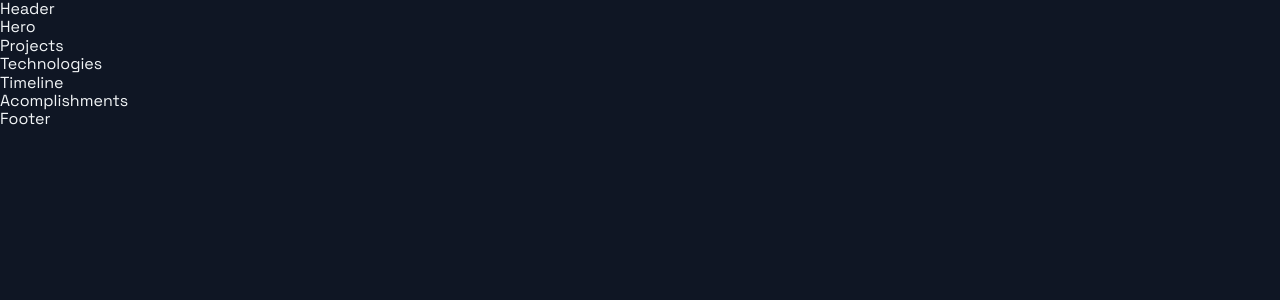
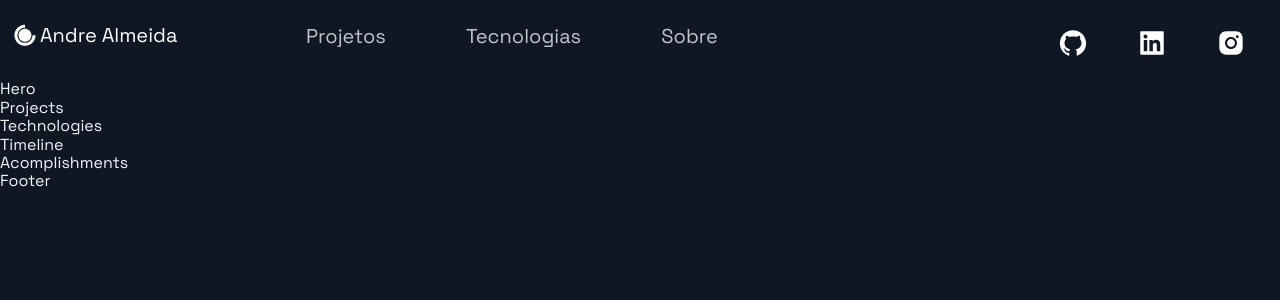
Before and after one commit to aalmeida00/portifolio, a Next.js app: page / in a window 1280 px wide. Shown: the top 300 px of the page. Built offline with nearby package versions, Linux system fonts and the light colour scheme.

Commit message:
feat: Menu section

```diff
--- a/src/components/Header/Header.js
+++ b/src/components/Header/Header.js
@@ -3,12 +3,47 @@ import React from 'react';
 import { AiFillGithub, AiFillInstagram, AiFillLinkedin } from 'react-icons/ai';
 import { DiCssdeck } from 'react-icons/di';
 
-import { Container, Div1, Div2, Div3, NavLink, SocialIcons } from './HeaderStyles';
+import { Container, Div1, Div2, Div3, NavLink, SocialIcons, Span } from './HeaderStyles';
 
 const Header = () =>  (
-  <div>
-    Header
-  </div>
+  <Container>
+    <Div1>
+      <Link href="/">
+        <a style={{display: 'flex', alignItems: 'center', color: 'white', marginBottom: '20px'}}>
+          <DiCssdeck size="3rem"/>
+          <Span>Andre Almeida</Span>
+        </a>
+      </Link>
+    </Div1>
+    <Div2>
+      <li>
+        <Link href="#projects">
+          <NavLink>Projetos</NavLink>
+        </Link>
+      </li>
+      <li>
+        <Link href="#tech">
+          <NavLink>Tecnologias</NavLink>
+        </Link>
+      </li>
+      <li>
+        <Link href="#about">
+          <NavLink>Sobre</NavLink>
+        </Link>
+      </li>
+    </Div2>
+    <Div3>
+      <SocialIcons href="https://github.com/aalmeida00">
+        <AiFillGithub size="3rem"/>
+      </SocialIcons>
+      <SocialIcons href="https://linkedin.com/aalmeida00">
+        <AiFillLinkedin size="3rem"/>
+      </SocialIcons>
+      <SocialIcons href="https://instagram.com/andrx3">
+        <AiFillInstagram size="3rem"/>
+      </SocialIcons>
+    </Div3>
+  </Container>
 );
 
 export default Header;
--- a/src/components/Header/HeaderStyles.js
+++ b/src/components/Header/HeaderStyles.js
@@ -16,6 +16,10 @@ export const Container = styled.div`
     grid-column-gap: 0.5rem;
     grid-row-gap: 0.5rem;
   }
+`;
+
+export const Span = styled.span`
+  font-size: 2rem;
 `;
 export const Div1 = styled.div`
   grid-area: 1 / 1 / 2 / 2;
```
